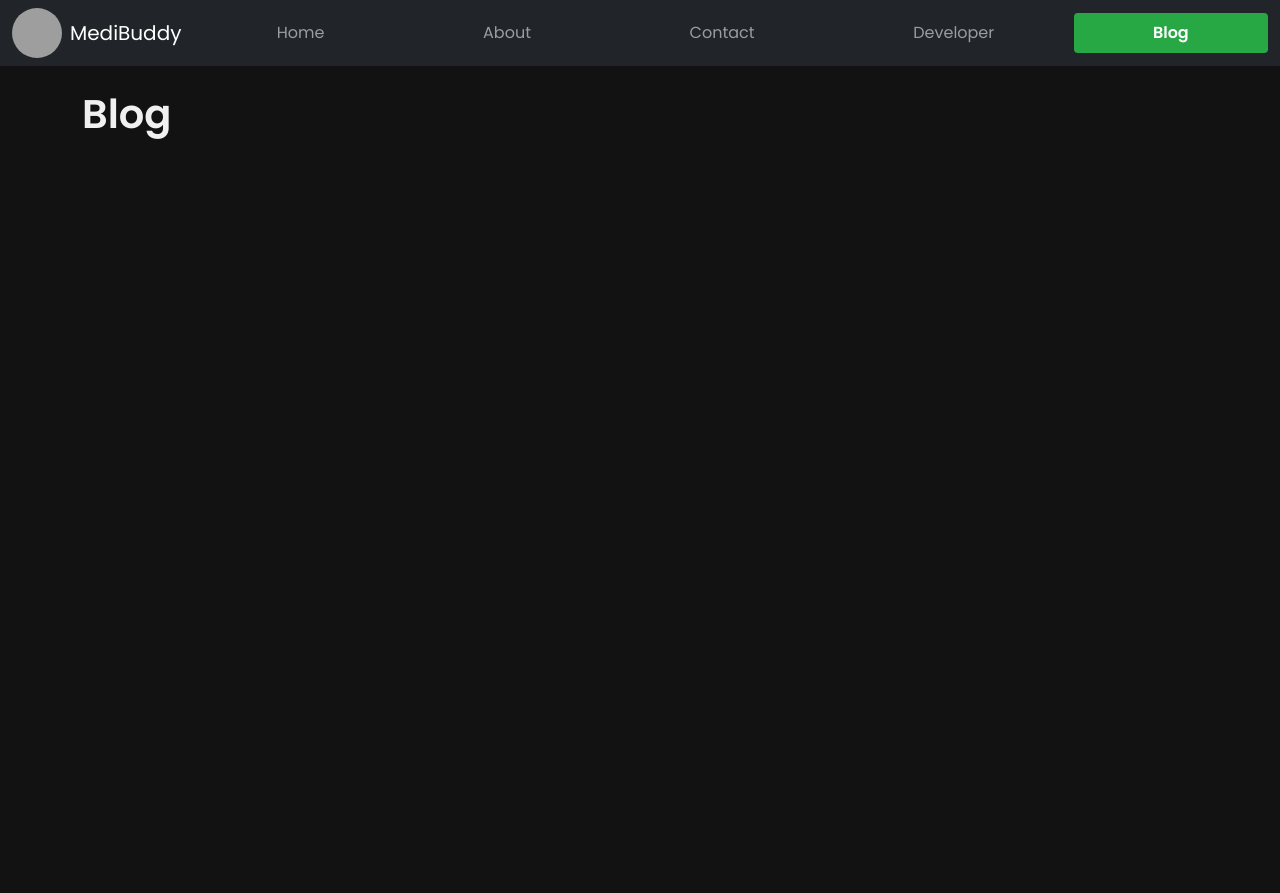
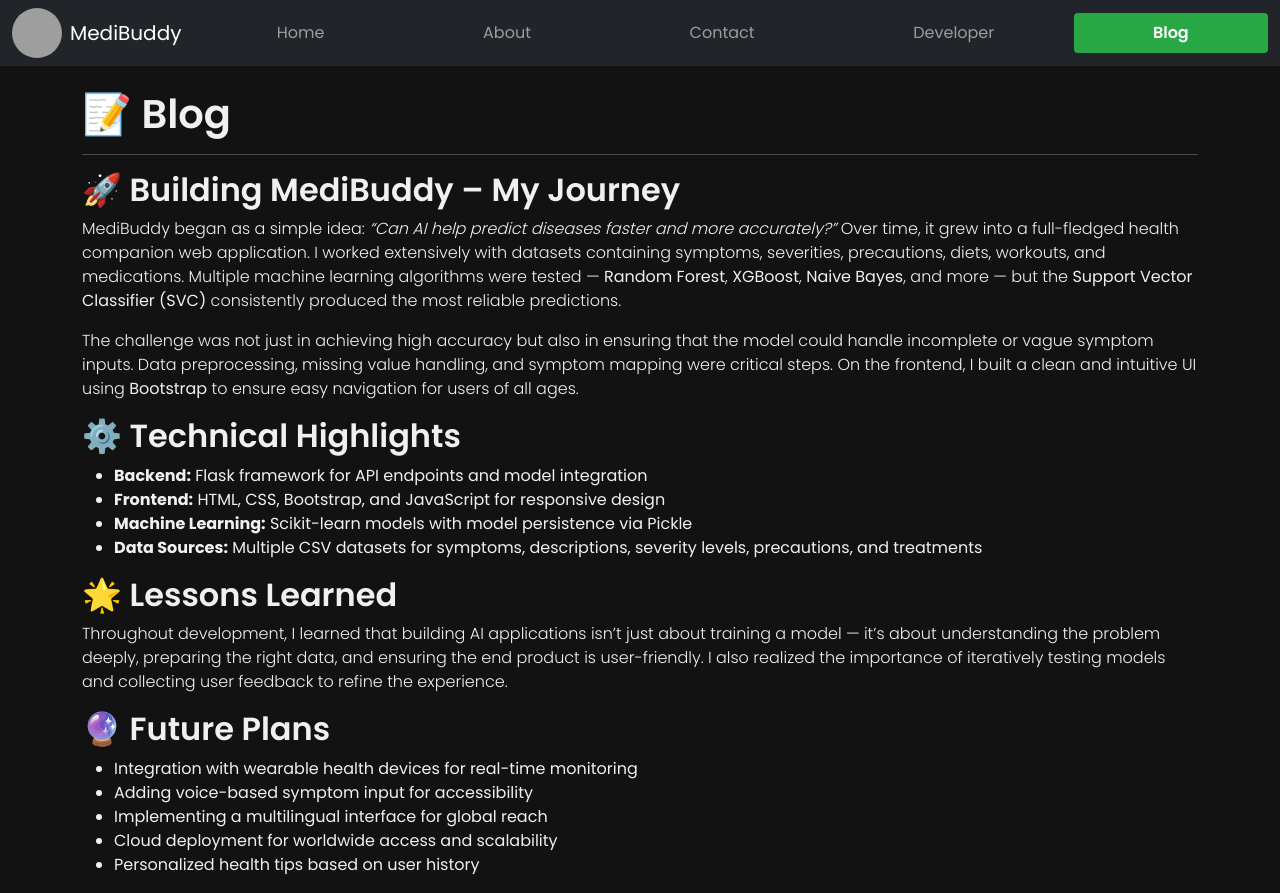
Before and after one commit to ANSH5252/MediBuddy, a Flask app: page /blog in a window 1280 px wide. Before the commit the page ends 139 px from the top, so only its background shows below. Run offline with Flask 3, Linux system fonts and the light colour scheme; parts of the project's set-up code (start-up, migrations or seed data) failed here and were passed over; grey boxes are pictures that could not be loaded.

Commit message:
Update blog.html

```diff
--- a/templates/blog.html
+++ b/templates/blog.html
@@ -3,8 +3,53 @@
 
 {% block content %}
 <div class="container mt-4">
-    <h1>Blog</h1>
-    <p>
-    </p>
+    <h1>📝 Blog</h1>
+    <hr>
+
+    <article>
+        <h2>🚀 Building MediBuddy – My Journey</h2>
+        <p>
+            MediBuddy began as a simple idea: <em>“Can AI help predict diseases faster and more accurately?”</em>
+            Over time, it grew into a full-fledged health companion web application.
+            I worked extensively with datasets containing symptoms, severities, precautions, diets, workouts, and medications.
+            Multiple machine learning algorithms were tested — <strong>Random Forest</strong>, <strong>XGBoost</strong>, <strong>Naive Bayes</strong>, and more —
+            but the <strong>Support Vector Classifier (SVC)</strong> consistently produced the most reliable predictions.
+        </p>
+        <p>
+            The challenge was not just in achieving high accuracy but also in ensuring that the model could handle incomplete or vague symptom inputs.
+            Data preprocessing, missing value handling, and symptom mapping were critical steps.
+            On the frontend, I built a clean and intuitive UI using <strong>Bootstrap</strong> to ensure easy navigation for users of all ages.
+        </p>
+    </article>
+
+    <article>
+        <h2>⚙️ Technical Highlights</h2>
+        <ul>
+            <li><strong>Backend:</strong> Flask framework for API endpoints and model integration</li>
+            <li><strong>Frontend:</strong> HTML, CSS, Bootstrap, and JavaScript for responsive design</li>
+            <li><strong>Machine Learning:</strong> Scikit-learn models with model persistence via Pickle</li>
+            <li><strong>Data Sources:</strong> Multiple CSV datasets for symptoms, descriptions, severity levels, precautions, and treatments</li>
+        </ul>
+    </article>
+
+    <article>
+        <h2>🌟 Lessons Learned</h2>
+        <p>
+            Throughout development, I learned that building AI applications isn’t just about training a model —
+            it’s about understanding the problem deeply, preparing the right data, and ensuring the end product is user-friendly.
+            I also realized the importance of iteratively testing models and collecting user feedback to refine the experience.
+        </p>
+    </article>
+
+    <article>
+        <h2>🔮 Future Plans</h2>
+        <ul>
+            <li>Integration with wearable health devices for real-time monitoring</li>
+            <li>Adding voice-based symptom input for accessibility</li>
+            <li>Implementing a multilingual interface for global reach</li>
+            <li>Cloud deployment for worldwide access and scalability</li>
+            <li>Personalized health tips based on user history</li>
+        </ul>
+    </article>
 </div>
 {% endblock %}
```
